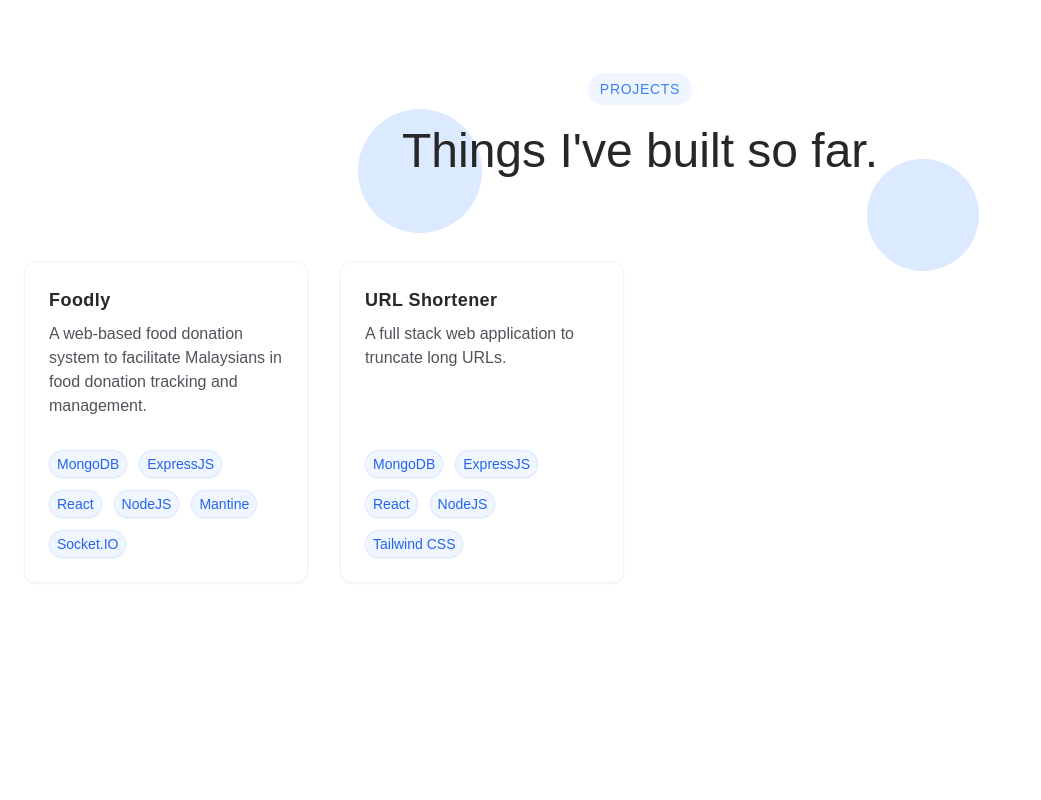
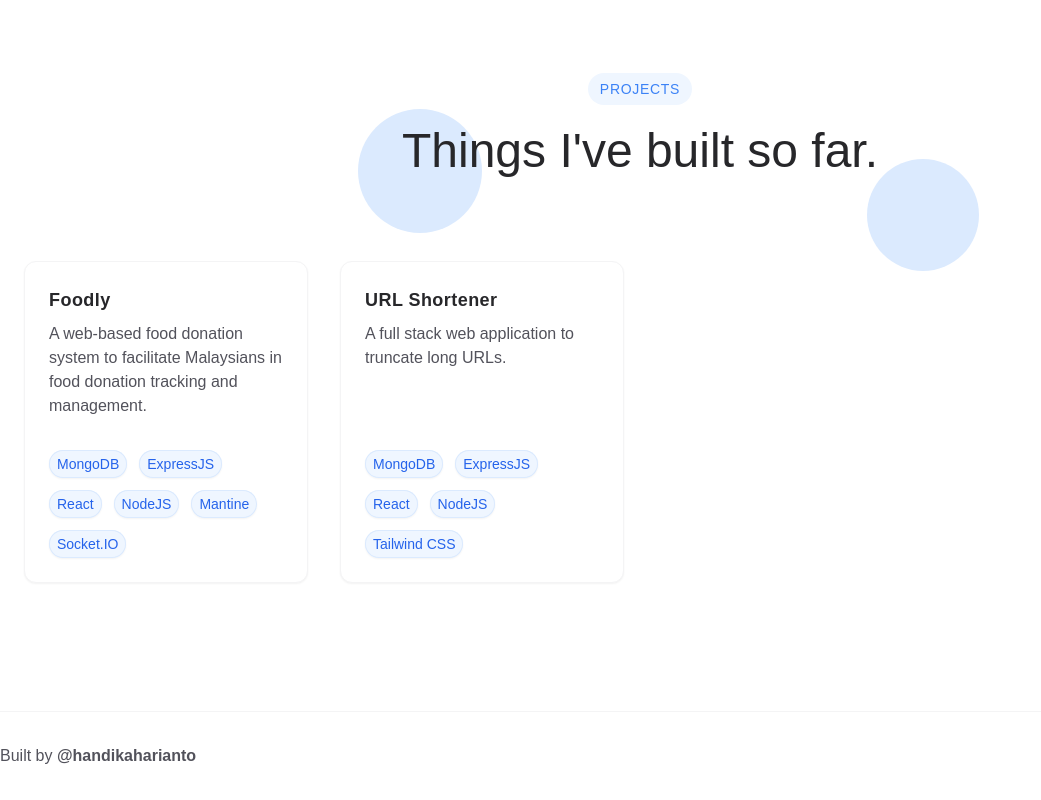
Before and after one commit to handikaharianto/portolio-website-v3, a Next.js app: page / in a window 1280 px wide. Shown: the part 2403-3203 px from the top of the page, without its empty margins (0-1041 px from the left). Before the commit the page ends 3114 px from the top, so only its background shows below. Built offline with nearby package versions, Linux system fonts and the light colour scheme; a web font is replaced by a local one.

Commit message:
feat: add footer section

```diff
--- /dev/null
+++ b/app/_components/footer.tsx
@@ -0,0 +1,18 @@
+export default function Footer() {
+  return (
+    <footer>
+      <div className="mx-auto max-w-7xl border-t border-zinc-100 px-6 py-8 md:px-0">
+        <p className="text-zinc-600">
+          <span className="font-medium">Built by</span>{" "}
+          <a
+            href="https://github.com/handikaharianto"
+            target="_blank"
+            className="font-bold transition duration-300 hover:text-blue-600"
+          >
+            @handikaharianto
+          </a>
+        </p>
+      </div>
+    </footer>
+  );
+}
--- a/app/layout.tsx
+++ b/app/layout.tsx
@@ -2,6 +2,7 @@ import type { Metadata } from "next";
 import { Sofia_Sans } from "next/font/google";
 import "./globals.css";
 import Header from "@/app/_components/header";
+import Footer from "@/app/_components/footer";
 
 const sofiaSans = Sofia_Sans({ subsets: ["latin"] });
 
@@ -20,6 +21,7 @@ export default function RootLayout({
       <body className={`${sofiaSans.className} antialiased`}>
         <Header />
         {children}
+        <Footer />
       </body>
     </html>
   );
```
